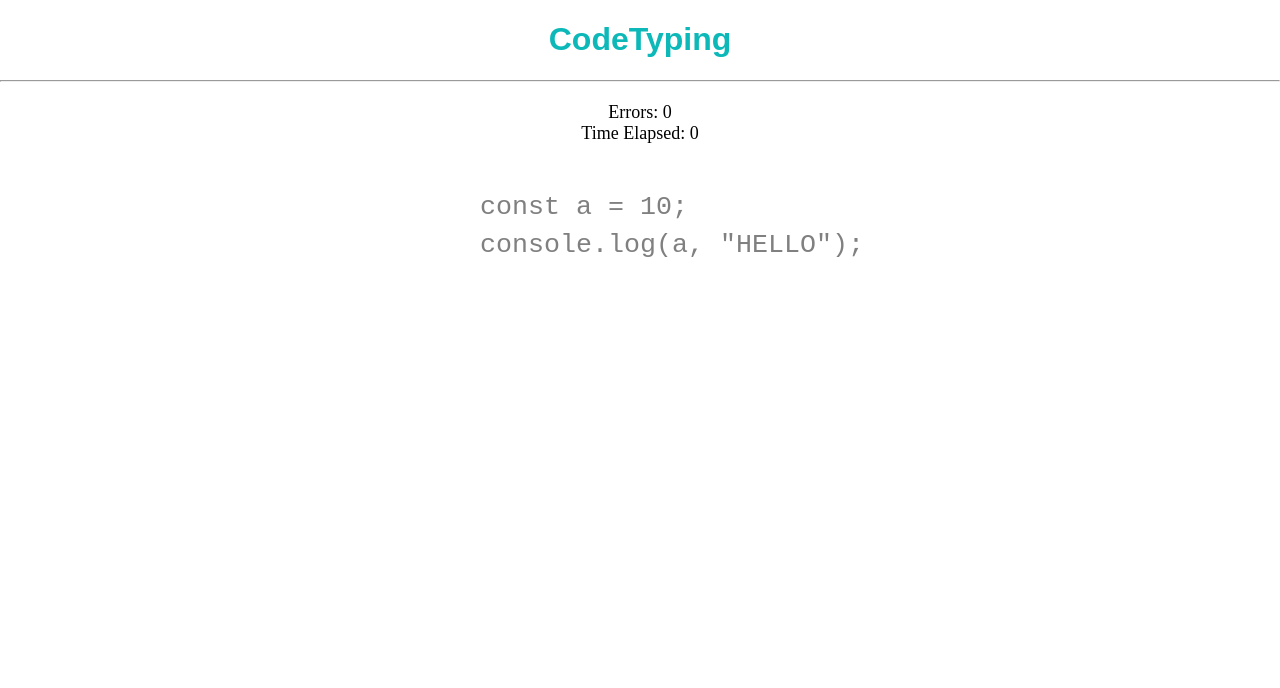
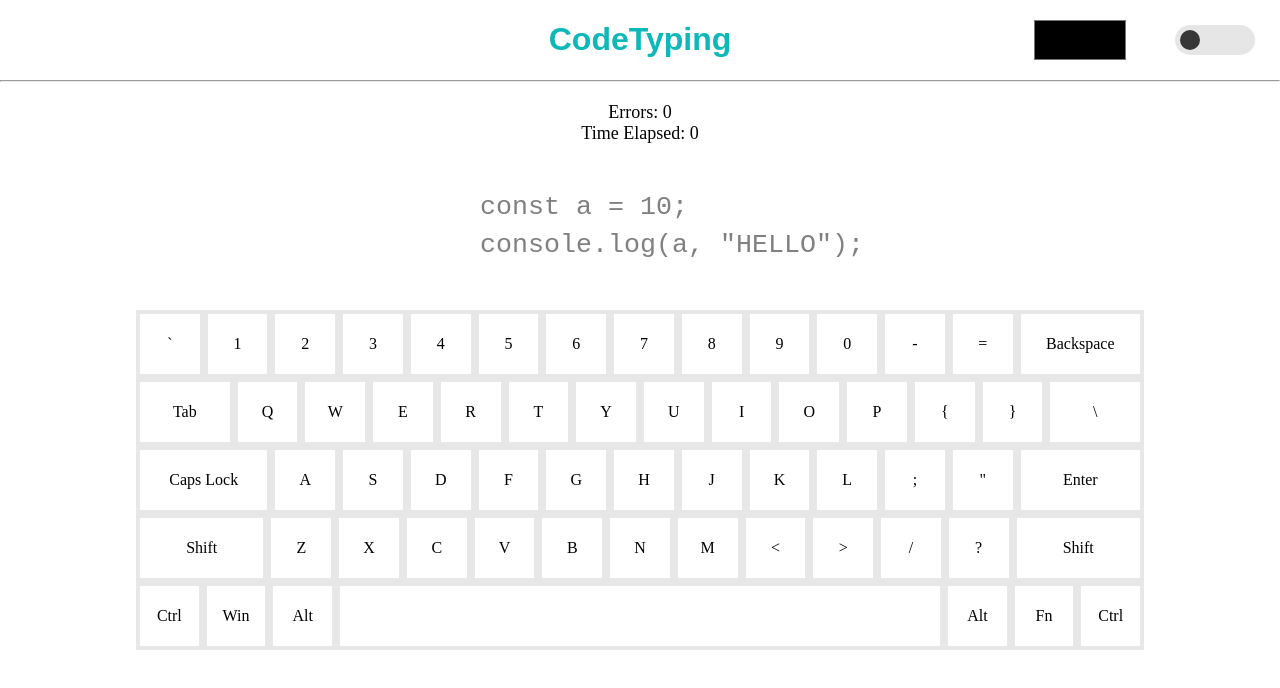
Before and after one commit to Waqar-Hafeez-Ahmed/codetyping, a plain HTML site: page index.html in a window 1280 px wide. Drawn offline with Linux system fonts and the light colour scheme.

Commit message:
Keyboard template added

```diff
--- a/index.html
+++ b/index.html
@@ -6,6 +6,7 @@
     <meta name="viewport" content="width=device-width, initial-scale=1.0" />
     <title>CodeTyping</title>
     <link href="styles.css" rel="stylesheet" />
+    <link href="keyboard.css" rel="stylesheet" />
   </head>
   <body>
     <div class="header">
@@ -20,5 +21,95 @@
         <script class="script" src="index.js"></script>
       </div>
     </div>
+
+    <div class="keyboardContainer">
+      <div class="night_mode">
+        <div class="toggle_circle"></div>
+      </div>
+      <div class="change_light_color">
+        <div class="colors">
+          <input class="colors_input" type="color" />
+        </div>
+      </div>
+      <div class="keyboard_wrapp">
+        <div class="keyboard_lights"></div>
+        <div class="keyboard_keys">
+          <div class="row">
+            <div class="keys">`</div>
+            <div class="keys">1</div>
+            <div class="keys">2</div>
+            <div class="keys">3</div>
+            <div class="keys">4</div>
+            <div class="keys">5</div>
+            <div class="keys">6</div>
+            <div class="keys">7</div>
+            <div class="keys">8</div>
+            <div class="keys">9</div>
+            <div class="keys">0</div>
+            <div class="keys">-</div>
+            <div class="keys">=</div>
+            <div class="keys backspace_key">Backspace</div>
+          </div>
+          <div class="row">
+            <div class="keys tab_key">Tab</div>
+            <div class="keys">Q</div>
+            <div class="keys">W</div>
+            <div class="keys">E</div>
+            <div class="keys">R</div>
+            <div class="keys">T</div>
+            <div class="keys">Y</div>
+            <div class="keys">U</div>
+            <div class="keys">I</div>
+            <div class="keys">O</div>
+            <div class="keys">P</div>
+            <div class="keys">{</div>
+            <div class="keys">}</div>
+            <div class="keys slash_key">\</div>
+          </div>
+          <div class="row">
+            <div class="keys caps_lock_key">Caps Lock</div>
+            <div class="keys">A</div>
+            <div class="keys">S</div>
+            <div class="keys">D</div>
+            <div class="keys">F</div>
+            <div class="keys">G</div>
+            <div class="keys">H</div>
+            <div class="keys">J</div>
+            <div class="keys">K</div>
+            <div class="keys">L</div>
+            <div class="keys">;</div>
+            <div class="keys">"</div>
+            <div class="keys enter_key">Enter</div>
+          </div>
+          <div class="row">
+            <div class="keys shift_key shift_left">Shift</div>
+            <div class="keys">Z</div>
+            <div class="keys">X</div>
+            <div class="keys">C</div>
+            <div class="keys">V</div>
+            <div class="keys">B</div>
+            <div class="keys">N</div>
+            <div class="keys">M</div>
+            <div class="keys"><</div>
+            <div class="keys">></div>
+            <div class="keys">/</div>
+            <div class="keys">?</div>
+            <div class="keys shift_key shift_right">Shift</div>
+          </div>
+          <div class="row">
+            <div class="keys ctrl_key ctrl_left">Ctrl</div>
+            <div class="keys win_key">Win</div>
+            <div class="keys alt_key alt_left">Alt</div>
+            <div class="keys space_key"></div>
+            <div class="keys alt_key alt_right">Alt</div>
+            <div class="keys">Fn</div>
+            <div class="keys ctrl_key ctrl_right">Ctrl</div>
+          </div>
+        </div>
+      </div>
+      <!-- <input class="text" type="text" /> -->
+    </div>
+
+    <script src="keyboard.js"></script>
   </body>
 </html>
--- /dev/null
+++ b/keyboard.css
@@ -0,0 +1,206 @@
+@import url("https://fonts.googleapis.com/css2?family=Lato:wght@100;300;400;700&display=swap");
+
+/* * {
+  margin: 0;
+  padding: 0;
+  box-sizing: border-box;
+} */
+
+/* body {
+  font-family: "Lato", sans-serif;
+  transition: 0.2s;
+} */
+
+.keyboardContainer {
+  display: flex;
+  justify-content: center;
+  align-items: center;
+  /* height: 100vh; */
+  flex-direction: column;
+  margin: 50px 10px;
+}
+
+.keyboard_wrapp {
+  max-width: 1008px;
+  width: 100%;
+  background-color: #e7e7e7;
+  overflow: hidden;
+  position: relative;
+  overflow: hidden;
+  order: 2;
+}
+
+.row {
+  display: flex;
+}
+
+.keys {
+  width: 60px;
+  height: 60px;
+  background-color: #fff;
+  display: flex;
+  justify-content: center;
+  align-items: center;
+  margin: 4px;
+  transition: 0.2s;
+  z-index: 5;
+}
+
+.backspace_key {
+  width: 120px;
+}
+
+.tab_key {
+  width: 90px;
+}
+
+.slash_key {
+  width: 90px;
+}
+
+.caps_lock_key {
+  width: 128px;
+}
+
+.enter_key {
+  width: 120px;
+}
+
+.shift_key {
+  width: 124px;
+}
+
+.space_key {
+  max-width: 600px;
+  width: 100%;
+}
+
+.text {
+  max-width: 1008px;
+  width: 100%;
+  height: 90px;
+  margin-bottom: 30px;
+  border: none;
+  outline: none;
+  font-size: 26px;
+  background-color: #f7f7f7;
+  padding-left: 10px;
+  transition: 0.2s;
+}
+
+.keys.active {
+  background-color: #333;
+  color: #fff;
+}
+
+.keys.remove {
+  animation: keys_animation 0.5s forwards;
+}
+
+@keyframes keys_animation {
+  0% {
+    background-color: #333;
+    color: #fff;
+  }
+  100% {
+    background-color: #fff;
+    color: #000;
+  }
+}
+
+body.active {
+  background-color: rgb(54, 54, 54);
+}
+
+.night_mode {
+  width: 80px;
+  height: 30px;
+  background-color: #e6e6e6;
+  position: absolute;
+  right: 25px;
+  top: 25px;
+  border-radius: 50px;
+  display: flex;
+  align-items: center;
+  cursor: pointer;
+  transition: 0.2s;
+}
+
+.night_mode.active {
+  background-color: #222222;
+}
+
+.toggle_circle {
+  width: 20px;
+  height: 20px;
+  background-color: rgb(54, 54, 54);
+  border-radius: 50px;
+  margin: 0 5px;
+  position: absolute;
+  left: 0;
+  transition: 0.2s;
+}
+
+.toggle_circle.active {
+  left: 60%;
+  background-color: #fff;
+}
+
+.keyboard_wrapp.active {
+  background-color: #585858;
+}
+
+.keys.keys_night {
+  background-color: #3c3c3c;
+  color: #fff;
+}
+
+.text.active {
+  background-color: #2b2b2b;
+  color: #fff;
+}
+
+.keys.keys_night.active {
+  background-color: #fff;
+  color: #333;
+}
+
+.keys.keys_night.remove {
+  animation: keys_night_animation 0.5s forwards;
+}
+
+@keyframes keys_night_animation {
+  0% {
+    background-color: #fff;
+    color: #000;
+  }
+  100% {
+    background-color: #333;
+    color: #fff;
+  }
+}
+
+.change_light_color {
+  width: 100px;
+  height: 50px;
+  position: absolute;
+  right: 150px;
+  top: 15px;
+  display: flex;
+  justify-content: center;
+  align-items: center;
+}
+
+.colors_input {
+  width: 100px;
+  height: 50px;
+  border: none;
+  outline: none;
+  background-color: transparent;
+}
+
+.keyboard_lights {
+  position: absolute;
+  width: 100%;
+  height: 100%;
+}
--- /dev/null
+++ b/keyboard.js
@@ -0,0 +1,87 @@
+let keys = document.querySelectorAll(".keys");
+let spaceKey = document.querySelector(".space_key");
+let shift_left = document.querySelector(".shift_left");
+let shift_right = document.querySelector(".shift_right");
+let caps_lock_key = document.querySelector(".caps_lock_key");
+let toggle_circle = document.querySelector(".toggle_circle");
+let night_mode = document.querySelector(".night_mode");
+let body = document.querySelector("body");
+let text_input = document.querySelector(".text");
+let change_color = document.querySelector(".change_light_color");
+let colors_input = document.querySelector(".colors_input");
+let keyboard_lights = document.querySelector(".keyboard_lights");
+let keyboard_wrapp = document.querySelector(".keyboard_wrapp");
+
+for (let i = 0; i < keys.length; i++) {
+  keys[i].setAttribute("keyname", keys[i].innerText);
+  keys[i].setAttribute("lowerCaseName", keys[i].innerText.toLowerCase());
+}
+
+window.addEventListener("keydown", function (e) {
+  for (let i = 0; i < keys.length; i++) {
+    if (
+      e.key == keys[i].getAttribute("keyname") ||
+      e.key == keys[i].getAttribute("lowerCaseName")
+    ) {
+      keys[i].classList.add("active");
+    }
+    if (e.code == "Space") {
+      spaceKey.classList.add("active");
+    }
+    if (e.code == "ShiftLeft") {
+      shift_right.classList.remove("active");
+    }
+    if (e.code == "ShiftRight") {
+      shift_left.classList.remove("active");
+    }
+    if (e.code == "CapsLock") {
+      caps_lock_key.classList.toggle("active");
+    }
+  }
+});
+
+window.addEventListener("keyup", function (e) {
+  for (let i = 0; i < keys.length; i++) {
+    if (
+      e.key == keys[i].getAttribute("keyname") ||
+      e.key == keys[i].getAttribute("lowerCaseName")
+    ) {
+      keys[i].classList.remove("active");
+      keys[i].classList.add("remove");
+    }
+    if (e.code == "Space") {
+      spaceKey.classList.remove("active");
+      spaceKey.classList.add("remove");
+    }
+    if (e.code == "ShiftLeft") {
+      shift_right.classList.remove("active");
+      shift_right.classList.remove("remove");
+    }
+    if (e.code == "ShiftRight") {
+      shift_left.classList.remove("active");
+      shift_left.classList.remove("remove");
+    }
+    setTimeout(() => {
+      keys[i].classList.remove("remove");
+    }, 200);
+  }
+});
+
+night_mode.addEventListener("click", function () {
+  toggle_circle.classList.toggle("active");
+  body.classList.toggle("active");
+  night_mode.classList.toggle("active");
+  keyboard_wrapp.classList.toggle("active");
+  text_input.classList.toggle("active");
+  change_color.classList.toggle("active");
+  for (let i = 0; i < keys.length; i++) {
+    keys[i].classList.toggle("keys_night");
+  }
+});
+
+colors_input.addEventListener("input", function () {
+  for (let i = 0; i < keys.length; i++) {
+    keys[i].style.color = colors_input.value;
+  }
+  keyboard_lights.style.background = colors_input.value;
+});
```
